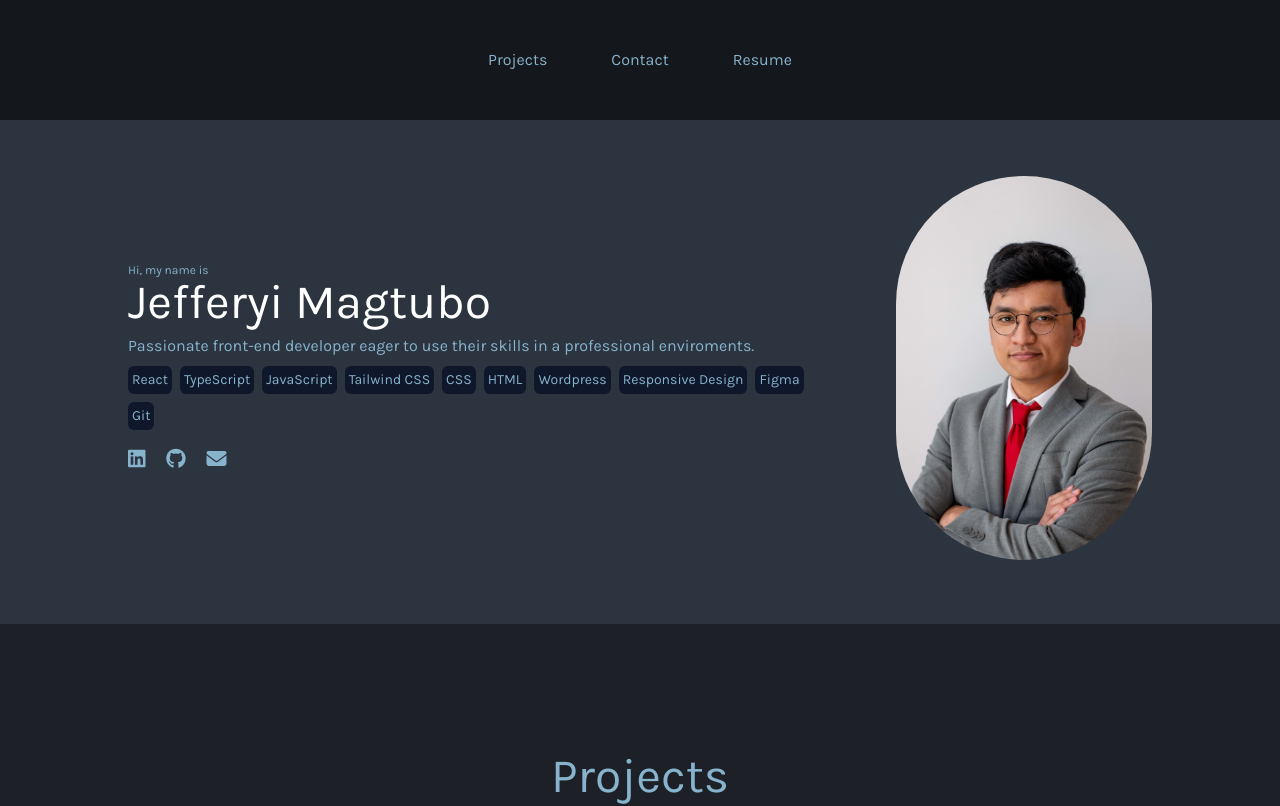
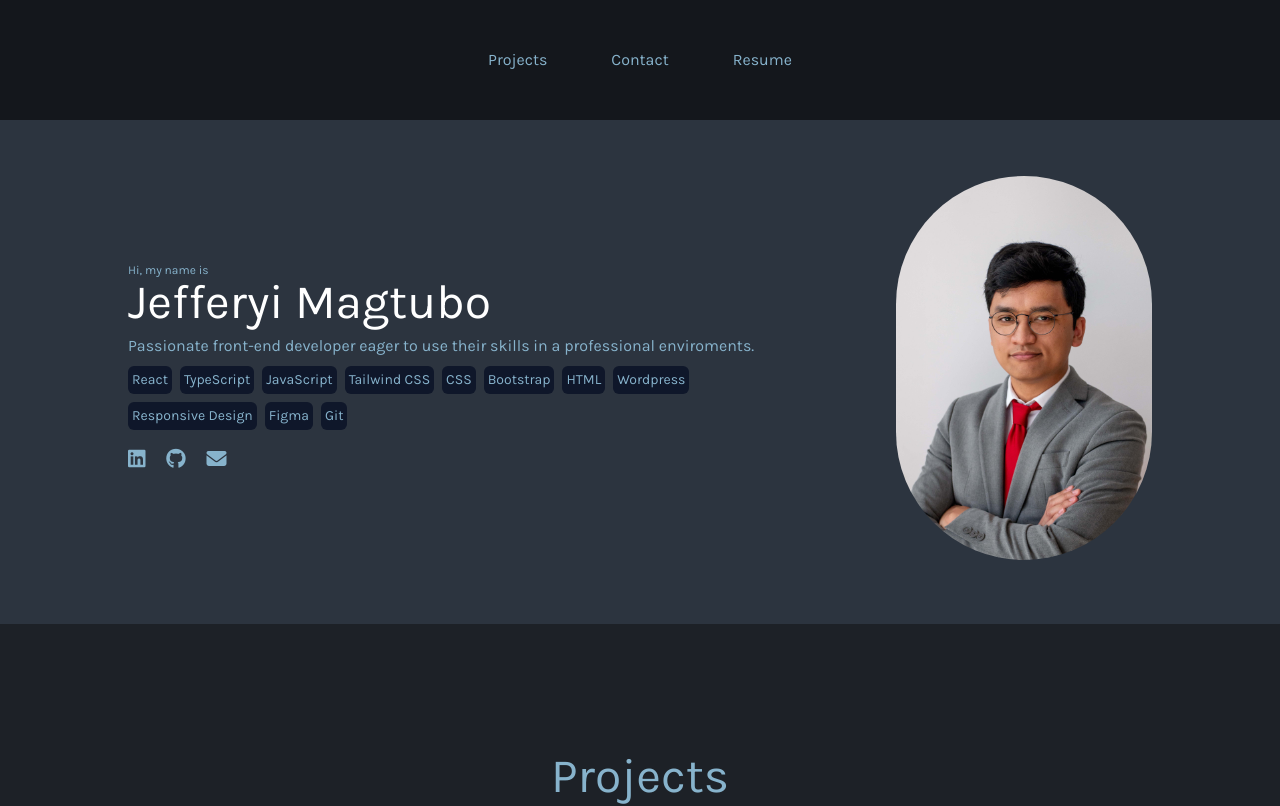
Before and after one commit to Jefferyi-Magtubo/Personal-Site, a plain HTML site: page index.html in a window 1280 px wide. Shown: the top 806 px of the page. Drawn offline with nearby package versions, Linux system fonts and the light colour scheme.

```diff
--- a/index.html
+++ b/index.html
@@ -59,6 +59,7 @@
                     <p class="p-1 rounded-md bg-slate-900 mr-2 mb-2">JavaScript</p>
                     <p class="p-1 rounded-md bg-slate-900 mr-2 mb-2">Tailwind CSS</p>
                     <p class="p-1 rounded-md bg-slate-900 mr-2 mb-2">CSS</p>
+                    <p class="p-1 rounded-md bg-slate-900 mr-2 mb-2">Bootstrap</p>
                     <p class="p-1 rounded-md bg-slate-900 mr-2 mb-2">HTML</p>
                     <p class="p-1 rounded-md bg-slate-900 mr-2 mb-2">Wordpress</p>
                     <p class="p-1 rounded-md bg-slate-900 mr-2 mb-2">Responsive Design</p>
```
Also changed, not shown: memorygame.PNG.
